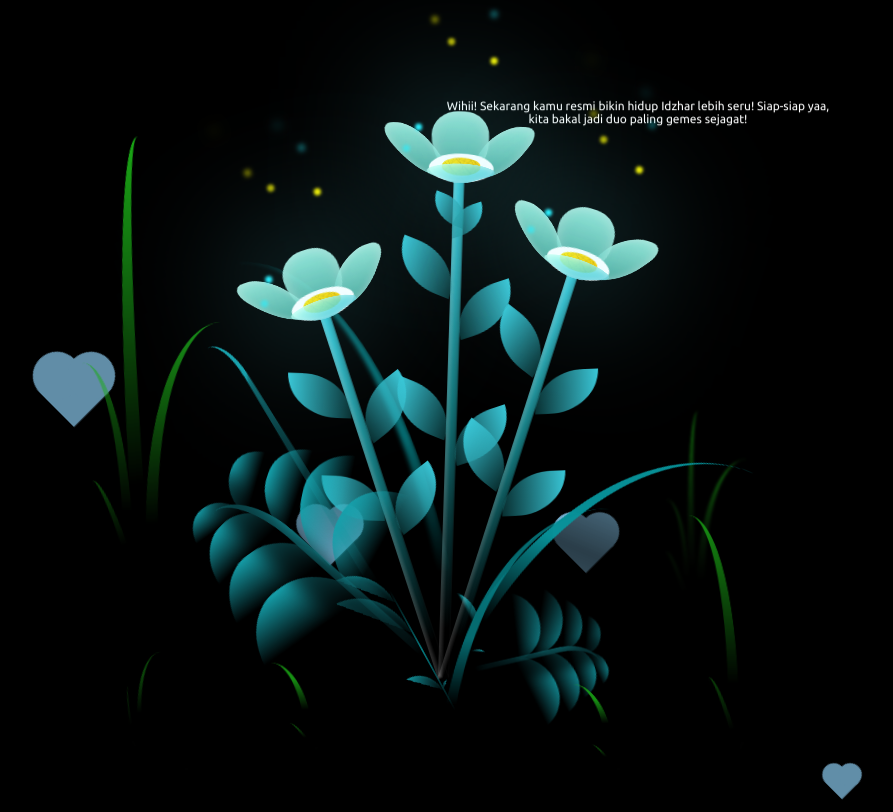
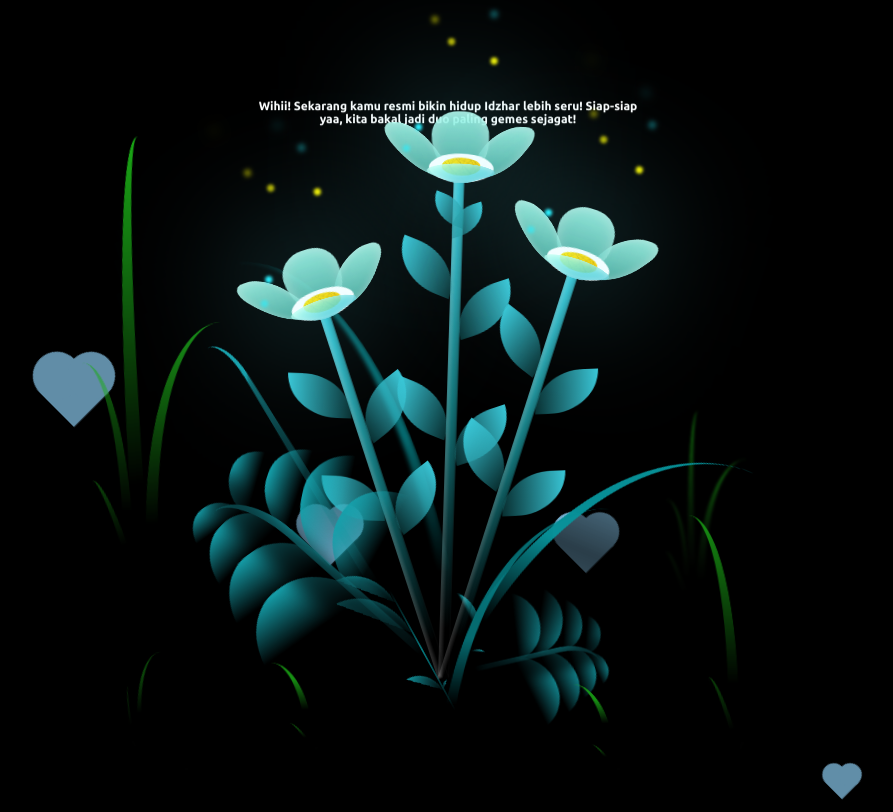
Before and after one commit to Arapemula/flowers, a website: page index.html in a window 1280 px wide. Shown: the whole page, without its empty margins (202-1095 px from the left). Drawn offline with Linux system fonts and the light colour scheme.

Commit message:
Deskripsi perubahan

```diff
--- a/index.html
+++ b/index.html
@@ -137,7 +137,7 @@
 </head>
 
 <body class="not-loaded">
-  <div style="color: white; position: absolute; top: 100px; font-family: 'Ubuntu'; left: 50%; transform: translateX(-50%); font-size: 12px; text-align: center; animation: fadeInSlideUp 1s ease-out, bounceInfinite 2s ease-in-out 1s infinite;width: 400px; ">
+  <div style="font-weight: bold; color: white; position: absolute; top: 100px; font-family: 'Ubuntu'; left: 450px; transform: translateX(-50%); font-size: 12px; text-align: center; animation: fadeInSlideUp 1s ease-out, bounceInfinite 2s ease-in-out 1s infinite;width: 400px; ">
     Wihii! Sekarang kamu resmi bikin hidup Idzhar lebih seru! Siap-siap yaa, kita bakal jadi duo paling gemes sejagat!
 </div>
 <div class="bubble-container" style="position: absolute;">
```
